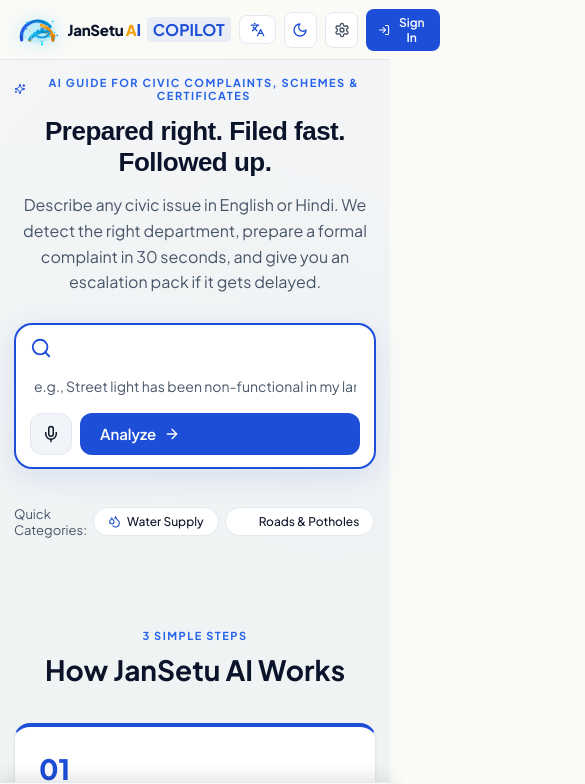
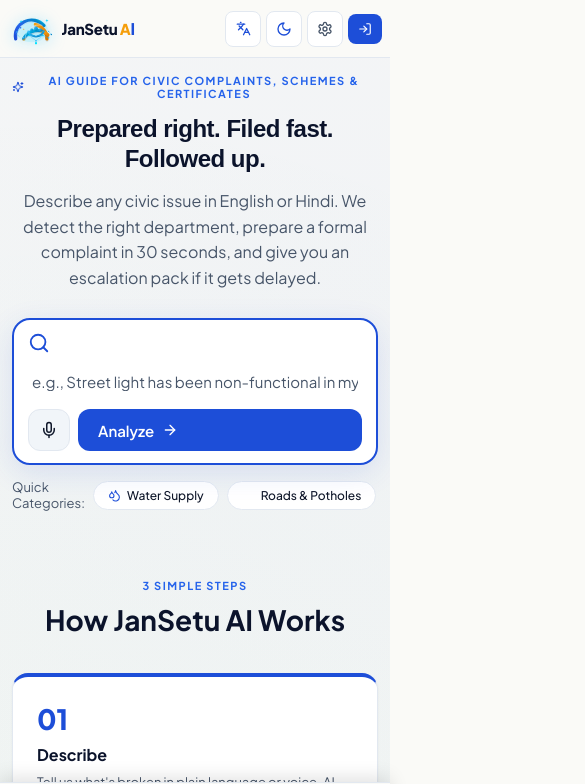
Before and after one commit to bhavyarattan21/JansetuAI, a React (Vite) app: page / in a window 390 px wide. Shown: the top 784 px of the page, 585 px wide, since content can reach past the window. Built offline with nearby package versions, Linux system fonts and the light colour scheme.

Commit message:
feat(mobile): precision mobile responsiveness, touch ribbons, input zoom fix, and stepper polish

```diff
--- a/index.html
+++ b/index.html
@@ -2,7 +2,7 @@
 <html lang="en">
   <head>
     <meta charset="UTF-8" />
-    <meta name="viewport" content="width=device-width, initial-scale=1.0, maximum-scale=5.0" />
+    <meta name="viewport" content="width=device-width, initial-scale=1.0, maximum-scale=5.0, viewport-fit=cover" />
     <meta name="theme-color" content="#1D4ED8" />
     <meta name="description" content="JanSetu AI — Prepared right. Filed fast. Followed up. The independent civic AI copilot for Indian citizens." />
     <meta name="apple-mobile-web-app-capable" content="yes" />
--- a/src/components/DocumentsHub.jsx
+++ b/src/components/DocumentsHub.jsx
@@ -101,7 +101,7 @@ export function DocumentsHub({
       </div>
 
       {/* Grid of Certificates with Interactive Readiness Checklists */}
-      <div style={{ display: "grid", gridTemplateColumns: "repeat(auto-fit, minmax(320px, 1fr))", gap: "24px" }}>
+      <div className="docsChecklistGrid">
         {certificatesData.map((doc) => {
           const checkedItems = checkedMap[doc.id] || [];
           const totalItems = doc.checklistItems.length;
--- a/src/components/MyComplaints.jsx
+++ b/src/components/MyComplaints.jsx
@@ -86,7 +86,7 @@ export function MyComplaints({
       </div>
 
       {/* Filter Tabs */}
-      <div style={{ display: "flex", gap: "8px", overflowX: "auto", paddingBottom: "12px", marginBottom: "20px" }}>
+      <div className="filterPillsRow">
         <button
           className={`filterPill ${filter === "all" ? "active" : ""}`}
           onClick={() => setFilter("all")}
--- a/src/components/Navbar.jsx
+++ b/src/components/Navbar.jsx
@@ -37,7 +37,7 @@ export function Navbar({
               <span style={{ fontWeight: 800, fontSize: "18px", color: "var(--text-heading)", letterSpacing: "-0.3px" }}>
                 JanSetu <span style={{ color: "var(--saffron)" }}>A</span><span style={{ color: "var(--blue)" }}>I</span>
               </span>
-              <span style={{ fontSize: "10px", padding: "2px 6px", borderRadius: "4px", background: "var(--blue-subtle)", color: "var(--blue)", fontWeight: 700 }}>
+              <span className="brandCopilotTag" style={{ fontSize: "10px", padding: "2px 6px", borderRadius: "4px", background: "var(--blue-subtle)", color: "var(--blue)", fontWeight: 700 }}>
                 COPILOT
               </span>
             </div>
@@ -105,13 +105,13 @@ export function Navbar({
         <div className="topbarRight" style={{ display: "flex", alignItems: "center", gap: "8px" }}>
           {/* Language Switcher */}
           <button
-            className="topbarIconBtn"
+            className="topbarIconBtn langSwitcherBtn"
             onClick={toggleLanguage}
             title={lang === "हिन्दी" ? "Switch to English" : "हिंदी में बदलें"}
             style={{ display: "flex", alignItems: "center", gap: "5px", padding: "6px 10px", borderRadius: "8px", border: "1px solid var(--line)", background: "var(--panel)" }}
           >
             <Languages size={15} color="var(--blue)" />
-            <span style={{ fontSize: "12px", fontWeight: 700, color: "var(--text-heading)" }}>
+            <span className="langBtnLabel" style={{ fontSize: "12px", fontWeight: 700, color: "var(--text-heading)" }}>
               {lang === "हिन्दी" ? "English" : "हिन्दी"}
             </span>
           </button>
@@ -189,7 +189,7 @@ export function Navbar({
                   "C"
                 )}
               </div>
-              <span style={{ fontSize: "12px", fontWeight: 600, maxWidth: "90px", overflow: "hidden", textOverflow: "ellipsis", whiteSpace: "nowrap", color: "var(--text-heading)" }}>
+              <span className="userProfileName" style={{ fontSize: "12px", fontWeight: 600, maxWidth: "90px", overflow: "hidden", textOverflow: "ellipsis", whiteSpace: "nowrap", color: "var(--text-heading)" }}>
                 {user.name?.split(" ")[0] || "Citizen"}
               </span>
               {user.provider === "google" && (
@@ -203,7 +203,7 @@ export function Navbar({
               style={{ display: "flex", alignItems: "center", gap: "5px", padding: "6px 12px", borderRadius: "8px", background: "var(--blue)", color: "#fff", border: "none", fontSize: "12px", fontWeight: 600 }}
             >
               <LogIn size={14} />
-              <span>Sign In</span>
+              <span className="loginCtaLabel">Sign In</span>
             </button>
           )}
         </div>
--- a/src/styles.css
+++ b/src/styles.css
@@ -3896,9 +3896,54 @@ body.dark-theme .overdueAlertBanner {
 }
 
 /* =========================================================
-   COMPREHENSIVE RESPONSIVE STYLING (< 820px & < 600px)
+   COMPREHENSIVE RESPONSIVE STYLING (< 820px, < 600px, < 480px)
    ========================================================= */
+
+/* Prevent horizontal viewport overflow & wobble */
+html, body {
+  overflow-x: hidden !important;
+  max-width: 100vw !important;
+  width: 100% !important;
+}
+#root, .app {
+  overflow-x: hidden !important;
+  max-width: 100vw !important;
+  width: 100% !important;
+}
+
+/* Horizontal Touch Scrollbars for Mobile Ribbons */
+.categoryChipsRow,
+.filterPillsRow,
+.schemeCategoryPills,
+.schemeFilters {
+  display: flex !important;
+  flex-wrap: nowrap !important;
+  overflow-x: auto !important;
+  -webkit-overflow-scrolling: touch !important;
+  scrollbar-width: none !important;
+  padding-bottom: 6px !important;
+  gap: 8px !important;
+}
+.categoryChipsRow::-webkit-scrollbar,
+.filterPillsRow::-webkit-scrollbar,
+.schemeCategoryPills::-webkit-scrollbar,
+.schemeFilters::-webkit-scrollbar {
+  display: none !important;
+}
+.categoryChipsRow button,
+.categoryChipsRow .chipBtn,
+.filterPillsRow .filterPill,
+.schemeCategoryPills button {
+  flex-shrink: 0 !important;
+  white-space: nowrap !important;
+}
+
 @media (max-width: 820px) {
+  /* Prevent mobile Chrome & iOS input auto-zoom */
+  input, select, textarea {
+    font-size: 16px !important;
+  }
+
   /* Hide desktop header nav on mobile (Bottom Bar takes over) */
   .desktopNav {
     display: none !important;
@@ -3934,14 +3979,25 @@ body.dark-theme .overdueAlertBanner {
     color: var(--muted) !important;
     font-size: 10px !important;
     font-weight: 600 !important;
-    padding: 6px 12px !important;
+    padding: 6px 10px !important;
     min-height: 48px !important;
     border-radius: 8px !important;
     transition: all 0.15s ease !important;
-  }
-
-  .mobileNavItem.active {
+    flex: 1 !important;
+    max-width: 72px !important;
+  }
+
+  .mobileNavItem.active .mobileNavIconWrap {
+    background: var(--blue-subtle) !important;
+    border-radius: 12px !important;
+    padding: 3px 14px !important;
     color: var(--blue) !important;
+    transition: all 0.2s ease !important;
+  }
+
+  .mobileNavItem.active span {
+    color: var(--blue) !important;
+    font-weight: 700 !important;
   }
 
   /* Ensure body content is never hidden behind the fixed bottom bar */
@@ -3951,15 +4007,15 @@ body.dark-theme .overdueAlertBanner {
 
   .page {
     width: 100% !important;
-    max-width: 100% !important;
-    padding: 16px 14px 90px !important;
+    max-width: 100vw !important;
+    padding: 16px 12px 100px !important;
     box-sizing: border-box !important;
   }
 
   /* Topbar Mobile Fit */
   .topbar {
-    height: 60px !important;
-    padding: 0 14px !important;
+    height: 58px !important;
+    padding: 0 12px !important;
     gap: 8px !important;
   }
 
@@ -3978,28 +4034,39 @@ body.dark-theme .overdueAlertBanner {
   /* Compact Stepper for Mobile (1 Active text, 3 compact circular badges) */
   .stepperContainer {
     display: flex !important;
-    justify-content: space-between !important;
+    justify-content: center !important;
     align-items: center !important;
-    gap: 4px !important;
+    gap: 6px !important;
     margin: 0 auto 20px !important;
-    padding: 4px !important;
+    padding: 4px 6px !important;
     border-radius: 999px !important;
     box-sizing: border-box !important;
+    max-width: 100% !important;
   }
 
   .stepPill {
     padding: 6px 10px !important;
     font-size: 11px !important;
-    gap: 4px !important;
+    gap: 5px !important;
     border-radius: 999px !important;
   }
 
-  .stepPill:not(.active) span {
+  .stepBadge {
+    font-weight: 700 !important;
+    font-size: 12px !important;
+    display: inline-flex !important;
+    align-items: center !important;
+    justify-content: center !important;
+  }
+
+  .stepPill:not(.active) .stepText {
     display: none !important;
   }
 
-  /* Form Grids: Single column stack on mobile without horizontal scroll */
+  /* Responsive Grids: 1-Column Stacking on Mobile */
   .prepareGrid,
+  .schemeFinderLayout,
+  .docsChecklistGrid,
   .failureGrid,
   .beforeAfterContainer,
   .grievanceStatsGrid,
@@ -4010,8 +4077,24 @@ body.dark-theme .overdueAlertBanner {
     gap: 16px !important;
   }
 
+  .schemeFinderLayout > .panel:first-child {
+    position: static !important;
+    top: auto !important;
+  }
+
+  .schemeBannerTop {
+    height: auto !important;
+    min-height: 85px !important;
+    padding: 14px 16px !important;
+    display: flex !important;
+    align-items: flex-start !important;
+    justify-content: space-between !important;
+    gap: 10px !important;
+    flex-wrap: wrap !important;
+  }
+
   .panel {
-    padding: 20px 16px !important;
+    padding: 18px 14px !important;
     border-radius: 16px !important;
     box-sizing: border-box !important;
   }
@@ -4036,25 +4119,56 @@ body.dark-theme .overdueAlertBanner {
 
   .heroInputText {
     width: 100% !important;
-    font-size: 14px !important;
-  }
-
-  /* Horizontal Scrolling Ribbon for Chips on Mobile */
-  .categoryChipsRow {
-    display: flex !important;
-    flex-wrap: nowrap !important;
+    font-size: 15px !important;
+  }
+
+  /* Comparison Table responsive scrolling */
+  .comparisonTableWrap {
+    max-width: 100% !important;
     overflow-x: auto !important;
     -webkit-overflow-scrolling: touch !important;
-    padding-bottom: 6px !important;
+  }
+
+  .compTable th, .compTable td {
+    padding: 10px 12px !important;
+    font-size: 12px !important;
+  }
+
+  /* Modals on Mobile */
+  .modalOverlay {
+    padding: 8px !important;
+  }
+
+  .settingsModal,
+  .schemeModal,
+  .escalationModalBox,
+  .deleteConfirmBox,
+  .authModalBox,
+  .panel[style*="min(460px"] {
+    width: 100% !important;
+    max-width: 100vw !important;
+    max-height: 90vh !important;
+    border-radius: 20px !important;
+    padding: 20px 16px !important;
+    box-sizing: border-box !important;
+  }
+
+  .escalationNavTabs {
+    overflow-x: auto !important;
+    flex-wrap: nowrap !important;
+    -webkit-overflow-scrolling: touch !important;
+    scrollbar-width: none !important;
+    padding: 0 10px !important;
     gap: 6px !important;
   }
-
-  .categoryChipsRow::-webkit-scrollbar {
+  .escalationNavTabs::-webkit-scrollbar {
     display: none !important;
   }
-
-  .chipBtn {
+  .escalationTabBtn {
+    white-space: nowrap !important;
     flex-shrink: 0 !important;
+    padding: 10px 12px !important;
+    font-size: 12px !important;
   }
 
   /* Footer on mobile */
@@ -4070,15 +4184,52 @@ body.dark-theme .overdueAlertBanner {
 
 @media (max-width: 480px) {
   .heroHeadline, .pageTitle h1 {
-    font-size: 26px !important;
-    line-height: 1.2 !important;
-  }
-
-  .topbarRight .topbarIconBtn span {
+    font-size: 24px !important;
+    line-height: 1.25 !important;
+  }
+
+  .brandCopilotTag {
     display: none !important;
+  }
+
+  .langBtnLabel {
+    display: none !important;
+  }
+
+  .langSwitcherBtn {
+    padding: 0 !important;
+    width: 36px !important;
+    height: 36px !important;
+    display: grid !important;
+    place-items: center !important;
+  }
+
+  .userProfileName {
+    display: none !important;
+  }
+
+  .userProfilePill {
+    padding: 4px 6px !important;
+  }
+
+  .loginCtaLabel {
+    display: none !important;
+  }
+
+  .loginCtaBtn {
+    padding: 8px 10px !important;
   }
 
   .brandName span:first-child {
     font-size: 15px !important;
   }
-}
+
+  .topbar {
+    padding: 0 8px !important;
+    gap: 4px !important;
+  }
+
+  .topbarRight {
+    gap: 5px !important;
+  }
+}
```
Also changed, not shown: src/components/MobileBottomNav.jsx (+37 -10 lines), src/components/PrepareAndFile.jsx (+8 -8 lines), src/components/SchemeFinder.jsx (+3 -10 lines).
